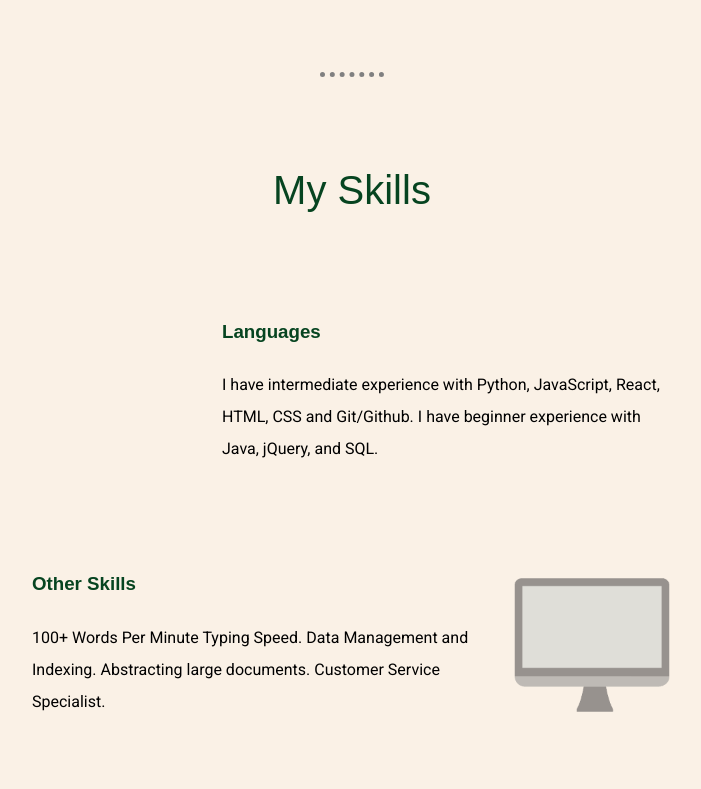
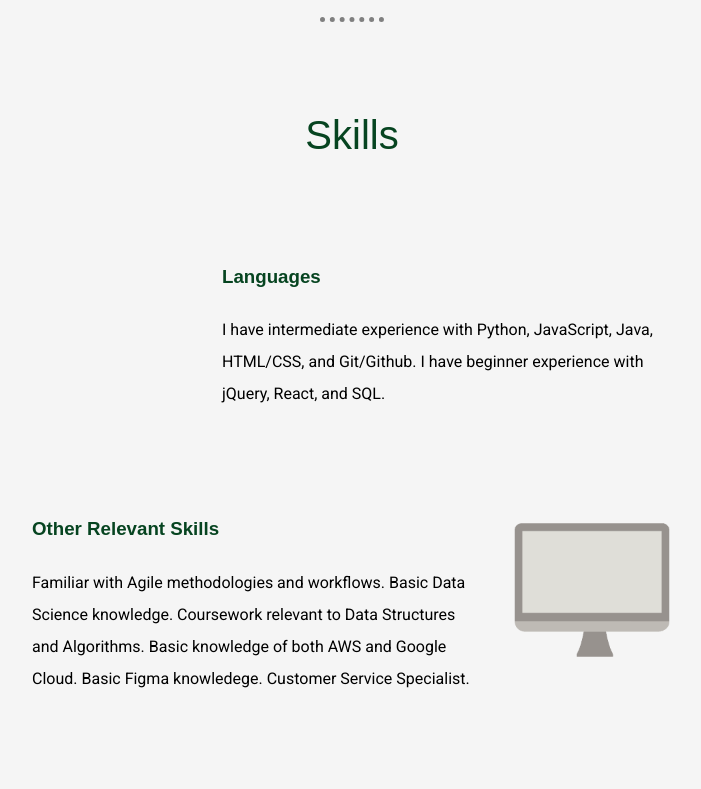
Before and after one commit to jopieji/CoverLetter, a plain HTML site: page index.html in a window 1280 px wide. Shown: the part 1251-2040 px from the top of the page, without its empty margins (288-989 px from the left). Drawn offline with Linux system fonts and the light colour scheme.

Commit message:
minor skills and graphical changes

```diff
--- a/css/styles.css
+++ b/css/styles.css
@@ -1,5 +1,5 @@
-body{
-    background-color: #FDFAF6;
+body {
+    background-color: #F5F5F5;
     font-family: 'Roboto', sans-serif;
     margin: 0;
     text-align: center;
@@ -8,7 +8,7 @@ body{
 h1 {
     color:#125f32;
     margin: 50px auto 0 auto;
-    font-family: 'Pacifico', cursive;
+    font-family: 'Times', sans-serif;
     font-size: 5.625rem;
 }
 
@@ -93,17 +93,17 @@ a {
 }
 
 .body {
-    background-color: #FAF1E6;
+    background-color: #F5F5F5;
 }
 
 .top-container {
-    background-color: #FAF1E6;
+    background-color: #f5f5f5;
     position: relative;
     padding-top: 100px;
 }
 
 .middle-container {
-    background-color: #FAF1E6;
+    background-color: #F5F5F5;
     position: relative;
     padding-top: 0;
 }
@@ -125,56 +125,12 @@ a {
     bottom: 300px
 }
 
-/* Button CSS */
-/*
-.btn {
-    background: #064420;
-    background-image: -webkit-linear-gradient(top, #064420, #125f32);
-    background-image: -moz-linear-gradient(top, #064420, #125f32);
-    background-image: -ms-linear-gradient(top, #064420, #125f32);
-    background-image: -o-linear-gradient(top, #064420, #125f32);
-    background-image: -webkit-gradient(to bottom, #064420, #125f32);
-    -webkit-border-radius: 20px;
-    -moz-border-radius: 20px;
-    border-radius: 20px;
-    color: #FAF1E6;
-    font-family: Roboto;
-    font-size: 1.25rem;
-    font-weight: 100;
-    padding: 10px;
-    -webkit-box-shadow: 1px 1px 20px 0 #000000;
-    -moz-box-shadow: 1px 1px 20px 0 #000000;
-    box-shadow: 1px 1px 20px 0 #000000;
-    text-shadow: 1px 1px 20px #000000;
-    border: solid;
-    text-decoration: none;
-    display: inline-block;
-    cursor: pointer;
-    text-align: center;
- }
-
- .btn:hover {
-    border: solid;
-    background: #125f32;
-    background-image: -webkit-linear-gradient(top, #064420, #125f32);
-    background-image: -moz-linear-gradient(top, #064420, #125f32);
-    background-image: -ms-linear-gradient(top, #064420, #125f32);
-    background-image: -o-linear-gradient(top, #064420, #125f32);
-    background-image: -webkit-gradient(to bottom, #064420, #125f32);
-    -webkit-border-radius: 20px;
-    -moz-border-radius: 20px;
-    border-radius: 20px;
-    color:antiquewhite;
-    text-decoration: none;
- }
- */
-
  .btn {
     -webkit-border-radius: 7;
     -moz-border-radius: 7;
     border-radius: 7px;
     font-family: Georgia;
-    color: #FAF1E6;
+    color: #F5F5F5;
     font-size: 20px;
     background: #125f32;
     padding: 10px 20px 10px 20px;
--- a/index.html
+++ b/index.html
@@ -13,10 +13,10 @@
 
 <body class="body">
     <div class="top-container">
-        <img class="top-cloud" src="images/cloud.png" alt="cloud-image">
+        <!--<img class="top-cloud" src="images/cloud.png" alt="cloud-image">--->
         <h1>I'm Jake.</h1>
         <h2>A programmer</h2>
-        <img class="bottom-cloud" src="images/cloud.png" alt="cloud-image">
+        <!---<img class="bottom-cloud" src="images/cloud.png" alt="cloud-image">--->
         <img src="images/chicagoSky-removebg-preview.png" alt="skyline-image">
     </div>
     <div class="middle-container">
@@ -29,18 +29,18 @@
         </div>
         <hr class="dotted-hr">
         <div class="skills">
-            <h2>My Skills</h2>
+            <h2>Skills</h2>
             <div class="skill-row">
                 <img class="code-gif" src="images/200w.webp" alt="code gif">
                 <h3>Languages</h3>
-                <p>I have intermediate experience with Python, JavaScript, React, HTML, CSS and Git/Github. I have beginner experience with
-                    Java, jQuery, and SQL.
+                <p>I have intermediate experience with Python, JavaScript, Java, HTML/CSS, and Git/Github. I have beginner experience with
+                    jQuery, React, and SQL.
                 </p>
             </div>
             <div class="skill-row">
                 <img class="comp-gif" src="images/computertwo.gif" alt="computer gif">
-                <h3>Other Skills</h3>
-                <p>100+ Words Per Minute Typing Speed. Data Management and Indexing. Abstracting large documents. Customer Service Specialist.</p>
+                <h3>Other Relevant Skills</h3>
+                <p>Familiar with Agile methodologies and workflows. Basic Data Science knowledge. Coursework relevant to Data Structures and Algorithms. Basic knowledge of both AWS and Google Cloud. Basic Figma knowledege. Customer Service Specialist.</p>
             </div>
         </div>
         <hr class="dotted-hr">
```
